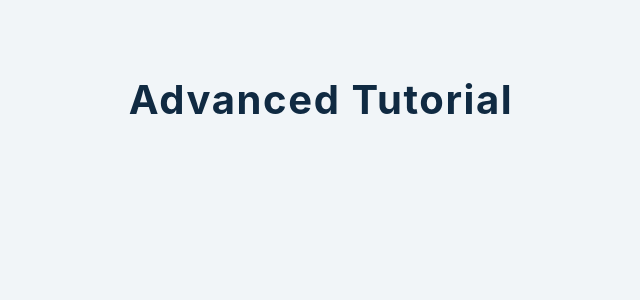
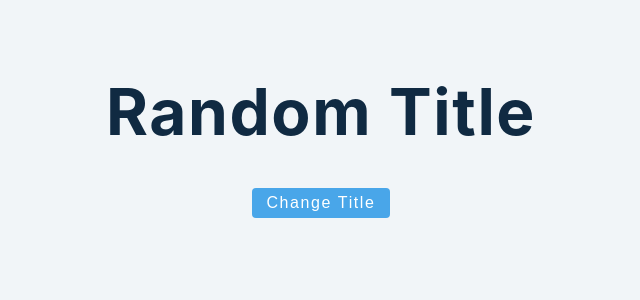
Before and after one commit to B0llu/react-start, a React (Create React App) app: page / in a window 1280 px wide. Shown: the top 300 px of the page, without its empty margins (319-959 px from the left). Built offline with nearby package versions, Linux system fonts and the light colour scheme.

Commit message:
learning useSTate

```diff
--- a/src/App.js
+++ b/src/App.js
@@ -1,8 +1,11 @@
 import React from "react";
+import Setup from './tutorial/1-useState/setup/2-useState-basics'
+
+
 function App() {
   return (
     <div className="container">
-      <h2>Advanced Tutorial</h2>
+      <Setup />
     </div>
   );
 }
--- a/src/tutorial/1-useState/setup/2-useState-basics.js
+++ b/src/tutorial/1-useState/setup/2-useState-basics.js
@@ -1,7 +1,32 @@
-import React, { useState } from 'react';
+import React, { useState } from "react";
+// starts with use
+// component must be uppercase
+// invoke inside function/component body
+// don't call hooks conditonally
 
 const UseStateBasics = () => {
-  return <h2>useState basic example</h2>;
+  // console.log(useState());
+  // const value = useState()[0];
+  // const handler = useState()[1];
+  // console.log(value, handler);
+
+  const [text, setText] = useState("random title");
+  const handleClick = () => {
+    if (text === "random title") {
+      setText("hello world");
+    } else {
+      setText("random title");
+    }
+  };
+
+  return (
+    <React.Fragment>
+      <h1>{text}</h1>
+      <button type="button" className="btn" onClick={handleClick}>
+        change title
+      </button>
+    </React.Fragment>
+  );
 };
 
 export default UseStateBasics;
```
Also changed, not shown: src/tutorial/1-useState/setup/1-error-example.js (+15 -2 lines).
